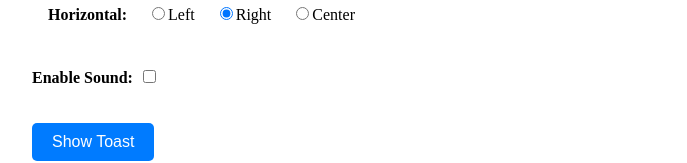
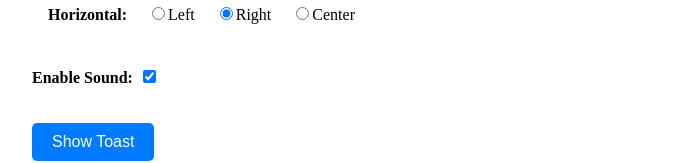
Before and after one commit to yeonhee7935/react-crisp-toast, a React (Create React App) app: page / in a window 1280 px wide. Shown: the part 529-692 px from the top of the page, without its empty margins (308-995 px from the left). Built offline with nearby package versions, Linux system fonts and the light colour scheme.

Commit message:
:memo: Add demo url

```diff
--- a/src/App.tsx
+++ b/src/App.tsx
@@ -14,7 +14,7 @@ const ExamplePage: React.FC = () => {
   const [horizontal, setHorizontal] = useState<"left" | "right" | "center">(
     "right",
   );
-  const [soundEnabled, setSoundEnabled] = useState(false); // New state for sound
+  const [soundEnabled, setSoundEnabled] = useState(true); // New state for sound
 
   const showToast = () => {
     addToast({
```
Also changed, not shown: 1 other file (tests, documents, lock files or other folders).
